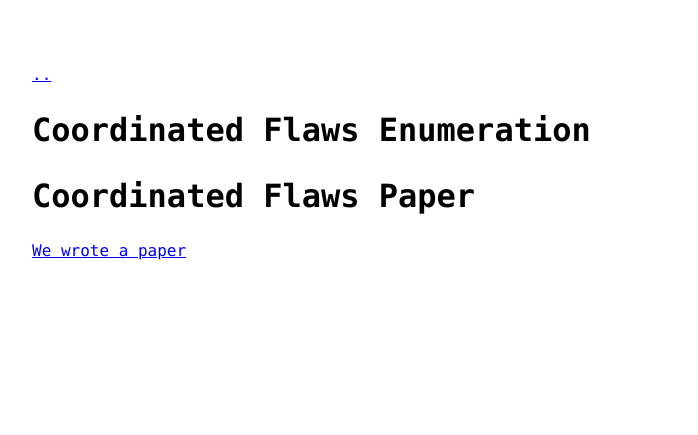
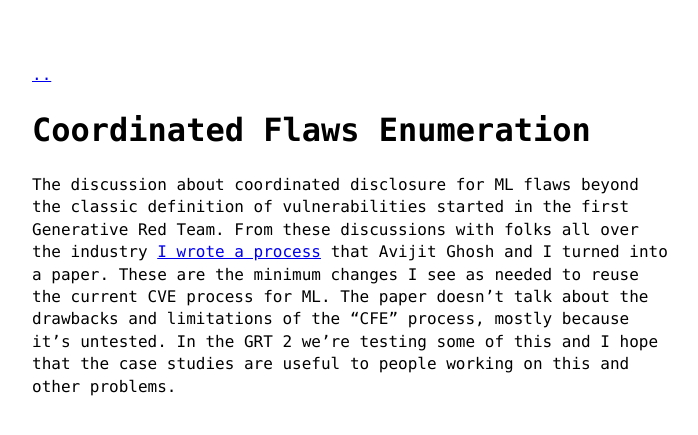
Before and after one commit to AI-League/grt_blog, a Jekyll site: the page built from _posts/2024-06-20-coordinated-flaws.md, in a window 1280 px wide. Shown: the top 435 px of the page, without its empty margins (288-986 px from the left). Built offline with Jekyll 4.4.1, drawn with Linux system fonts in a browser that asks for light colours.

Commit message:
coordinated flaws blurb

```diff
--- a/_posts/2024-06-20-coordinated-flaws.md
+++ b/_posts/2024-06-20-coordinated-flaws.md
@@ -3,9 +3,7 @@ layout: page
 title: Coordinated Flaws Enumeration
 author: Sven Cattell
 date: 2024-06-10 09:00:00 +0900
-category: "core"
+category: "opinion"
 ---
 
-# Coordinated Flaws Paper
-
-[We wrote a paper](https://arxiv.org/abs/2402.07039)
+The discussion about coordinated disclosure for ML flaws beyond the classic definition of vulnerabilities started in the first Generative Red Team. From these discussions with folks all over the industry [I wrote a process](https://arxiv.org/abs/2402.07039) that Avijit Ghosh and I turned into a paper. These are the minimum changes I see as needed to reuse the current CVE process for ML. The paper doesn't talk about the drawbacks and limitations of the "CFE" process, mostly because it's untested. In the GRT 2 we're testing some of this and I hope that the case studies are useful to people working on this and other problems.
```
